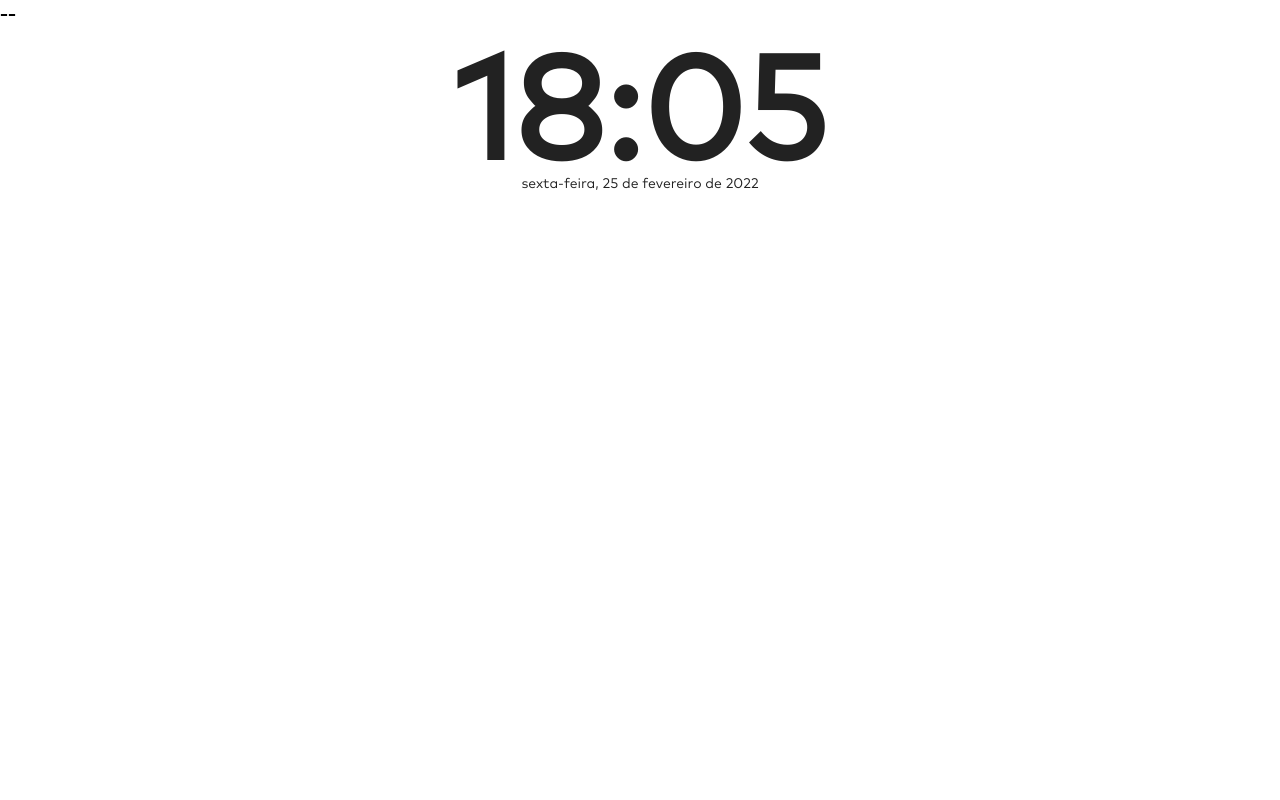
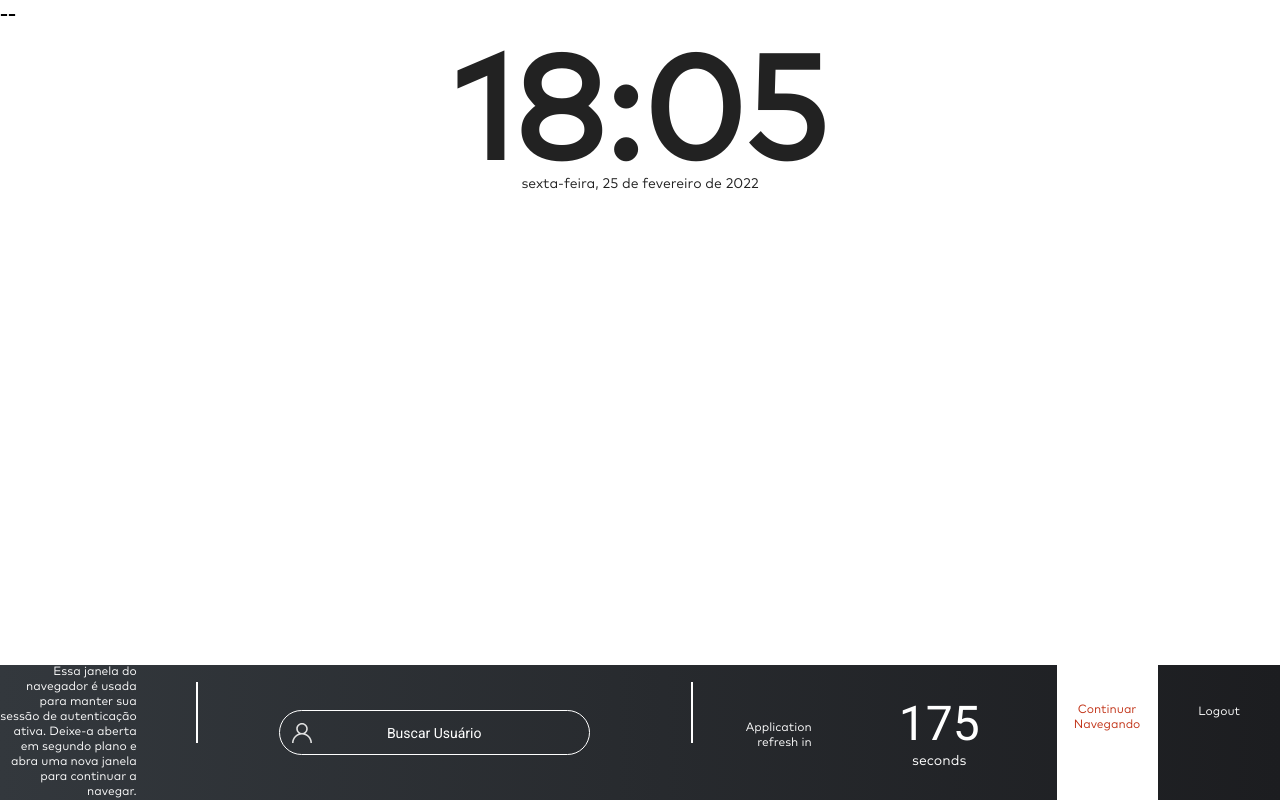
Before and after one commit to ruliandosreis/pb-compass-squad-red, a React (Create React App) app: page / in a window 1280 px wide. Built offline with nearby package versions, Linux system fonts and the light colour scheme; no server answers.

Commit message:
feat: create footer

```diff
--- a/public/index.html
+++ b/public/index.html
@@ -3,6 +3,10 @@
   <head>
     <meta charset="utf-8" />
     <link rel="icon" href="%PUBLIC_URL%/favicon.ico" />
+    <link rel="preconnect" href="https://fonts.googleapis.com">
+    <link rel="preconnect" href="https://fonts.gstatic.com" crossorigin>
+    <link href="https://fonts.googleapis.com/css2?family=Nunito:ital,wght@0,400;0,700;1,400&family=Roboto&display=swap" rel="stylesheet">
+
     <meta name="viewport" content="width=device-width, initial-scale=1" />
     <meta name="theme-color" content="#000000" />
     <meta
--- /dev/null
+++ b/src/components/Footer/Footer.jsx
@@ -0,0 +1,37 @@
+import React from 'react';
+import UserSvg from '../../assets/icons/VectorUser.svg'
+import { FooterContainer, FooterText, StaticText, Line, FooterSearchContainer, FooterSearch, FooterSearchIcon, FooterResetContainer, ResetWarning, FooterResetTimerButton, FooterResetTimerAnchor, FooterLogoutButton, FooterLogoutAnchor } from './Footer.style'
+
+import Timer from '../Timer/Timer'
+
+export const Footer = () => {
+    return (
+        <>
+            <FooterContainer>
+                <FooterText>
+                    <StaticText>Essa janela do navegador é usada para manter sua sessão de autenticação ativa.
+                        Deixe-a aberta em segundo plano e abra uma nova janela para continuar a navegar.
+                    </StaticText>
+                </FooterText>
+                <Line></Line>
+                <FooterSearchContainer>
+                    <FooterSearch type='text' placeholder='Buscar Usuário'></FooterSearch>
+                    <FooterSearchIcon src={UserSvg} />
+                </FooterSearchContainer>
+                <Line></Line>
+                <FooterResetContainer>
+                    <ResetWarning>Application refresh in</ResetWarning>
+                </FooterResetContainer>
+                <FooterResetContainer>
+                        <Timer/>
+                </FooterResetContainer>
+                <FooterResetTimerButton>
+                    <FooterResetTimerAnchor a href="">Continuar Navegando</FooterResetTimerAnchor>
+                </FooterResetTimerButton>
+                <FooterLogoutButton>
+                    <FooterLogoutAnchor a href="http://localhost:3000/login">Logout</FooterLogoutAnchor>
+                </FooterLogoutButton>
+            </FooterContainer>
+        </>
+    );
+};
--- /dev/null
+++ b/src/components/Footer/Footer.style.js
@@ -0,0 +1,137 @@
+import styled from 'styled-components'
+
+export const FooterContainer = styled.div`
+  display: flex;
+  position: absolute;
+  bottom:0;
+  margin: 0;
+  padding: 0px;
+  width:100%;
+  height: auto;
+  box-sizing: border-box;
+  background: linear-gradient(90.16deg, #33383D 0%, #1C1D20 100%);
+  color:#FFFFFF;
+`
+export const FooterText = styled.div`
+  display:flex;
+  align-items: center;
+  width:614px;
+`
+
+export const StaticText = styled.p`
+  font-family: 'Mark Pro';
+  font-size: 12px;
+  line-height: 15,21px;
+  text-align: right;
+  margin-right:59px;
+`
+export const Line = styled.div`
+  height: 61px;
+  border: 1px solid #FFFFFF;
+  margin-top: 17px;
+  margin-bottom: 22px;
+`
+export const FooterSearchContainer = styled.div`
+  display:flex;
+  align-items: center;
+  width:722px;
+  padding: 10px;
+  margin: 0px;
+`
+
+export const FooterSearch = styled.input`
+  margin:0 15%;
+  padding:20px;
+  width: 453px;
+  height: 45px;
+  background: transparent;
+  border-radius: 50px;
+  box-sizing: border-box;
+  border: 1px #FFFFFF solid;
+  font-size: 16px;
+  line-height: 20px;
+  color: white;
+  font-family: 'Roboto';
+  font-style: normal;
+  font-weight: normal;
+  font-size: 14px;
+  line-height: 16px;
+  text-align: center;
+  outline:none;
+  &::placeholder{
+    color:white;
+  }
+  &:focus{
+    border: 1px solid #E9B425;
+  }
+`
+export const FooterSearchIcon = styled.img`
+  position: relative;
+  right: 78%;
+  width:20px;
+  height: 20px;
+`
+export const FooterResetContainer = styled.div`
+  display:flex;
+  align-items: center;
+  padding:10px;
+`
+
+export const ResetWarning  = styled.p`
+  font-family: 'Mark Pro';
+  margin-top: 25px;
+  font-size: 12px;
+  line-height: 15,21px;
+  text-align: right;
+  width:109px;
+  height: 49px;
+
+`
+
+export const FooterResetTimerButton = styled.div`
+  background-color: #FFFFFF;
+  width: 131px;
+  height: auto;
+  display:flex;
+  align-items: center;
+  margin:0;
+  padding:0;
+`
+export const FooterResetTimerAnchor = styled.a`
+  text-decoration: none;
+  padding-top:38px;
+  padding-left: 17px;
+  padding-right: 18px;
+  font-family: 'Mark Pro';
+  font-style: normal;
+  font-weight: normal;
+  font-size: 12px;
+  line-height: 15,21px;
+  text-align: center;
+  height: 100%;
+  width: 100%;
+  color:#C13216;
+`
+export const FooterLogoutButton = styled.div`
+  background-color: #linear-gradient(90.16deg, #33383D 0%, #1C1D20 100%);;
+  width: 128px;
+  height: auto;
+  justify-content: center;
+  display:flex;
+  align-items: center;
+  margin:0;
+  padding:0;
+`
+export const FooterLogoutAnchor = styled.a`
+  text-decoration: none;
+  padding:40px;
+  font-family: 'Mark Pro';
+  font-style: normal;
+  font-weight: normal;
+  font-size: 12px;
+  line-height: 15,21px;
+  text-align: center;
+  height: 100%;
+  width: 100%;
+  color:#FFFFFF;
+`
--- /dev/null
+++ b/src/components/Timer/Timer.js
@@ -0,0 +1,28 @@
+import React, { useRef, useEffect, useState } from "react";
+import {TimerContainer,TimerNumber} from './Timer.style'
+
+export default function Timer() {
+  const [num, setNum] = useState(180);
+
+  let intervalRef = useRef();
+
+  const decreaseNum = () => setNum((prev) => prev - 1);
+
+  useEffect(() => {
+    intervalRef.current = setInterval(decreaseNum, 1000);
+
+    return () => clearInterval(intervalRef.current);
+  }, []);
+
+  if(num===0){
+    window.location.href = "http://localhost:3000/login";
+  }
+
+
+  return (
+    <TimerContainer>
+        <TimerNumber>{num}</TimerNumber>
+        <p>seconds</p>
+    </TimerContainer>
+  );
+}
--- /dev/null
+++ b/src/components/Timer/Timer.style.js
@@ -0,0 +1,23 @@
+import styled from 'styled-components';
+
+export const TimerContainer = styled.div`
+    display: flex;
+    align-items: center;
+    justify-content: center;
+    flex-direction: column;
+    width: 215px;
+    font-family: Mark Pro;
+    font-style: normal;
+    font-weight: normal;
+    font-size: 14px;
+    line-height: 18px;
+`
+export const TimerNumber = styled.p`
+font-family: Roboto;
+font-style: normal;
+font-weight: normal;
+font-size: 48px;
+line-height: 56px;
+text-align: center;
+color: #FFFFFF;
+`
--- a/src/pages/MainPage/MainPage.jsx
+++ b/src/pages/MainPage/MainPage.jsx
@@ -1,10 +1,12 @@
 import React from 'react';
 import {NavBar} from '../../components/Header/Header'
+import {Footer} from '../../components/Footer/Footer'
 
 export const MainPage = () => {
     return (
         <div>
             <NavBar></NavBar>
+            <Footer></Footer>
         </div>
     );
 };
```
Also changed, not shown: src/components/Footer_Components/ButtonLogout.jsx (added, +7 -0 lines), src/components/Footer_Components/ButtonResetTimer.jsx (added, +7 -0 lines), src/components/Footer_Components/FooterSearch.jsx (added, +7 -0 lines), src/components/Footer_Components/StaticText.jsx (added, +10 -0 lines), src/components/Footer_Components/TimerReset.jsx (added, +8 -0 lines).
